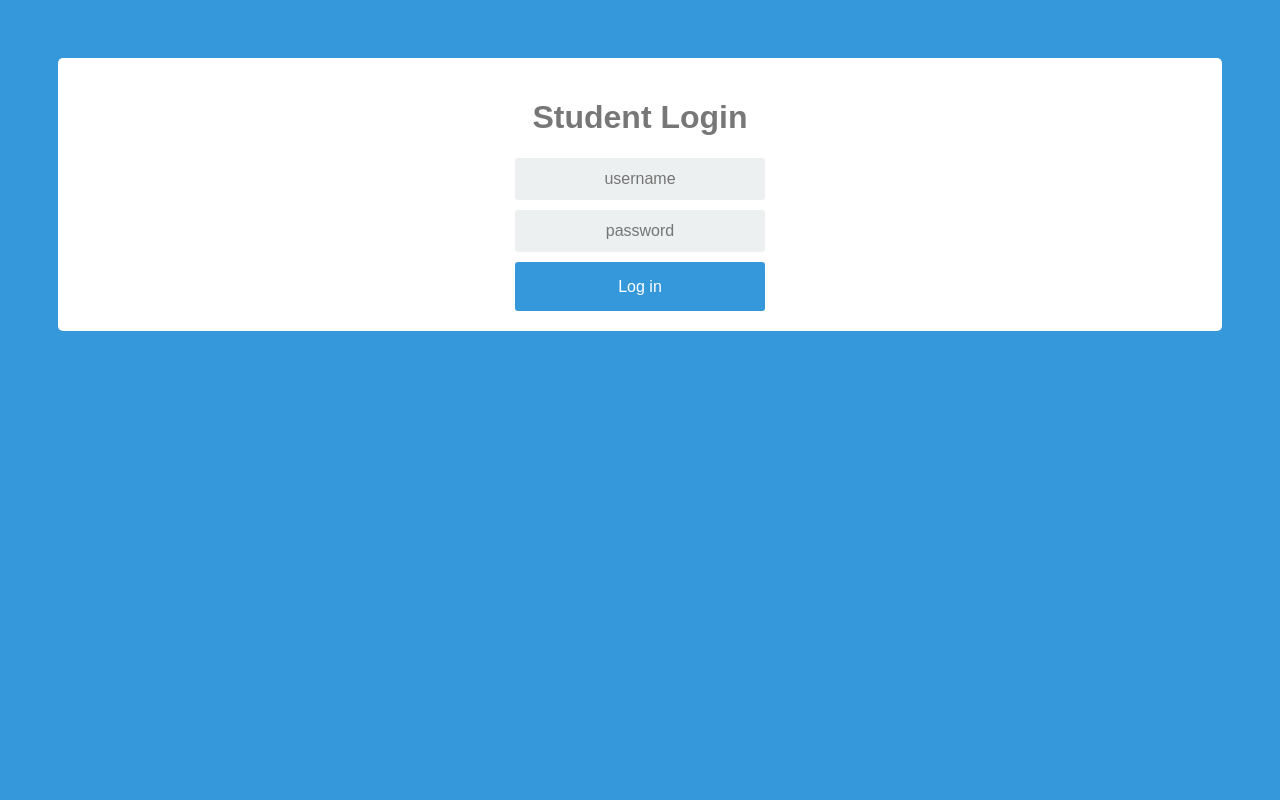
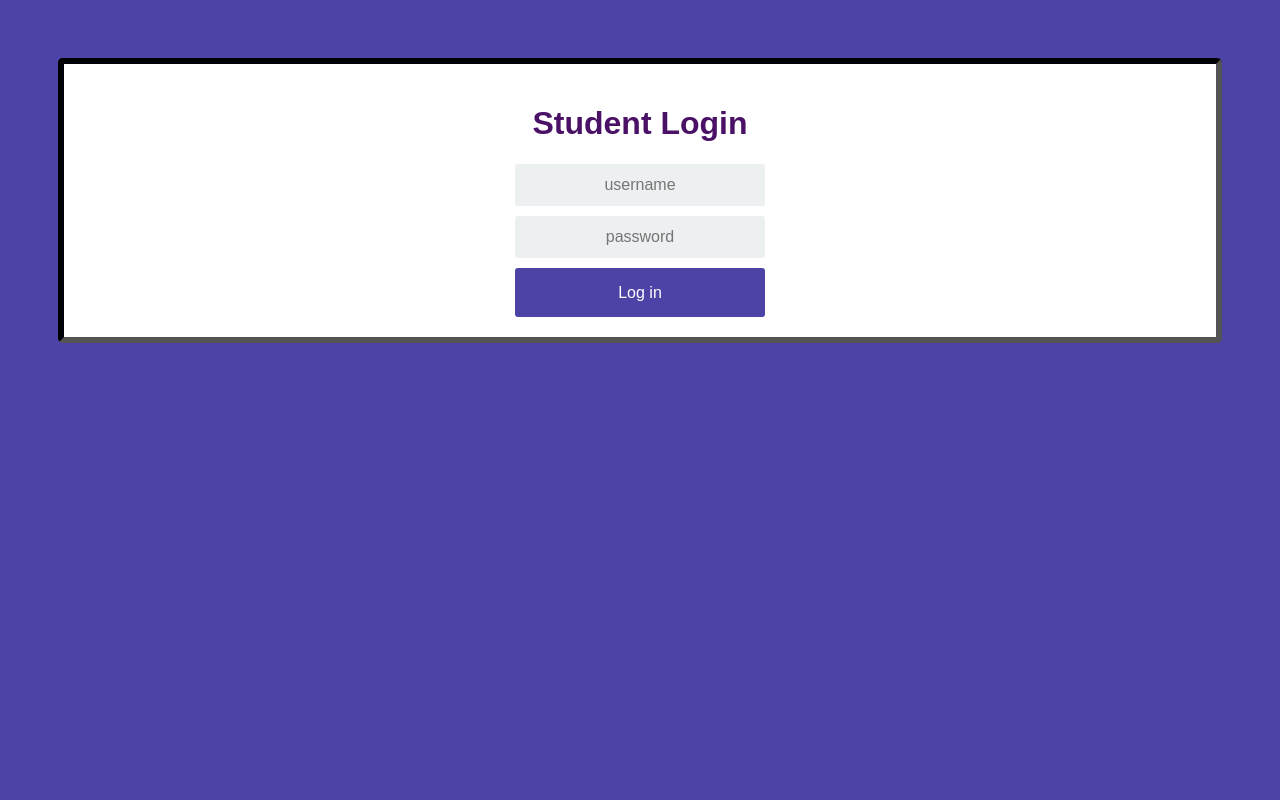
Before and after one commit to ClJarvis/BookIn, a Flask app: page / in a window 1280 px wide. Run offline with Flask 2, Linux system fonts and the light colour scheme; some libraries are stand-ins or nearby versions.

Commit message:
updated styles

```diff
--- a/static/style.css
+++ b/static/style.css
@@ -5,9 +5,10 @@ box-sizing: border-box;
 *:focus {
 outline: none;
 }
+
 body {
 font-family: Arial;
-background-color: #3498DB;
+background-color: #4d42a5;
 padding: 50px;
 }
 .login {
@@ -17,12 +18,13 @@ width: 300px;
 .login-screen {
 background-color: #FFF;
 padding: 20px;
-border-radius: 5px
+border-radius: 5px;
+border:inset 6px black;
 }
 
 .app-title {
 text-align: center;
-color: #777;
+color: #4a1167;
 }
 
 .login-form {
@@ -51,7 +53,7 @@ box-shadow: none;
 
 .btn {
 border: 2px solid transparent;
-background: #3498DB;
+background: #4d42a5;
 color: #ffffff;
 font-size: 16px;
 line-height: 25px;
@@ -67,7 +69,7 @@ margin: 0 auto;
 }
 
 .btn:hover {
-background-color: #2980B9;
+background-color: #0b3606;
 }
 
 .login-link {
--- a/templates/login.html
+++ b/templates/login.html
@@ -36,7 +36,7 @@ You're already logged in!
 	</form>
 	{% endif %}
 	{% endblock %}
-	<script src="//code.jquery.com/jquery-1.11.1.min.js"></script>
+
 
 
 <!--	 endraw %} -->
```
